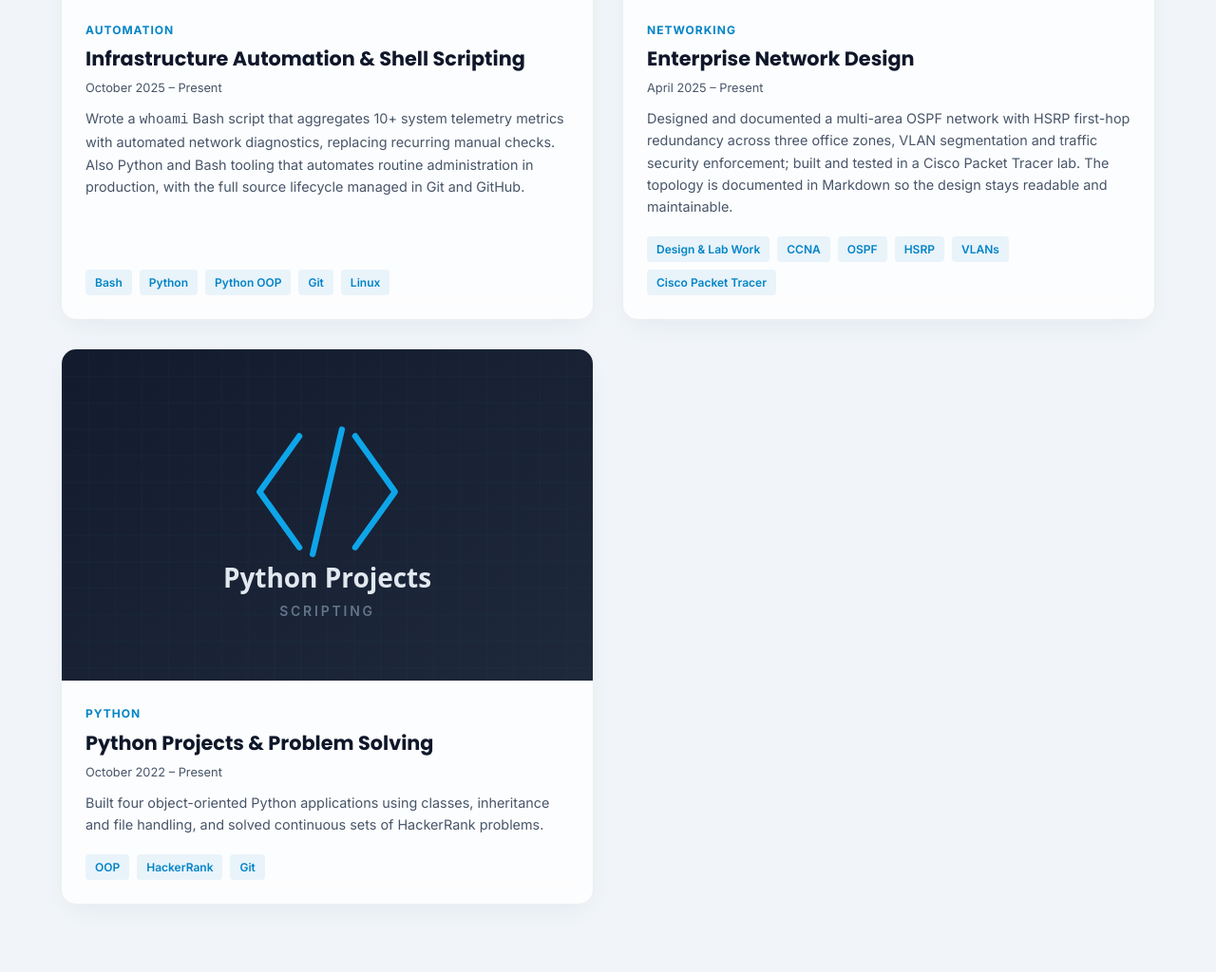
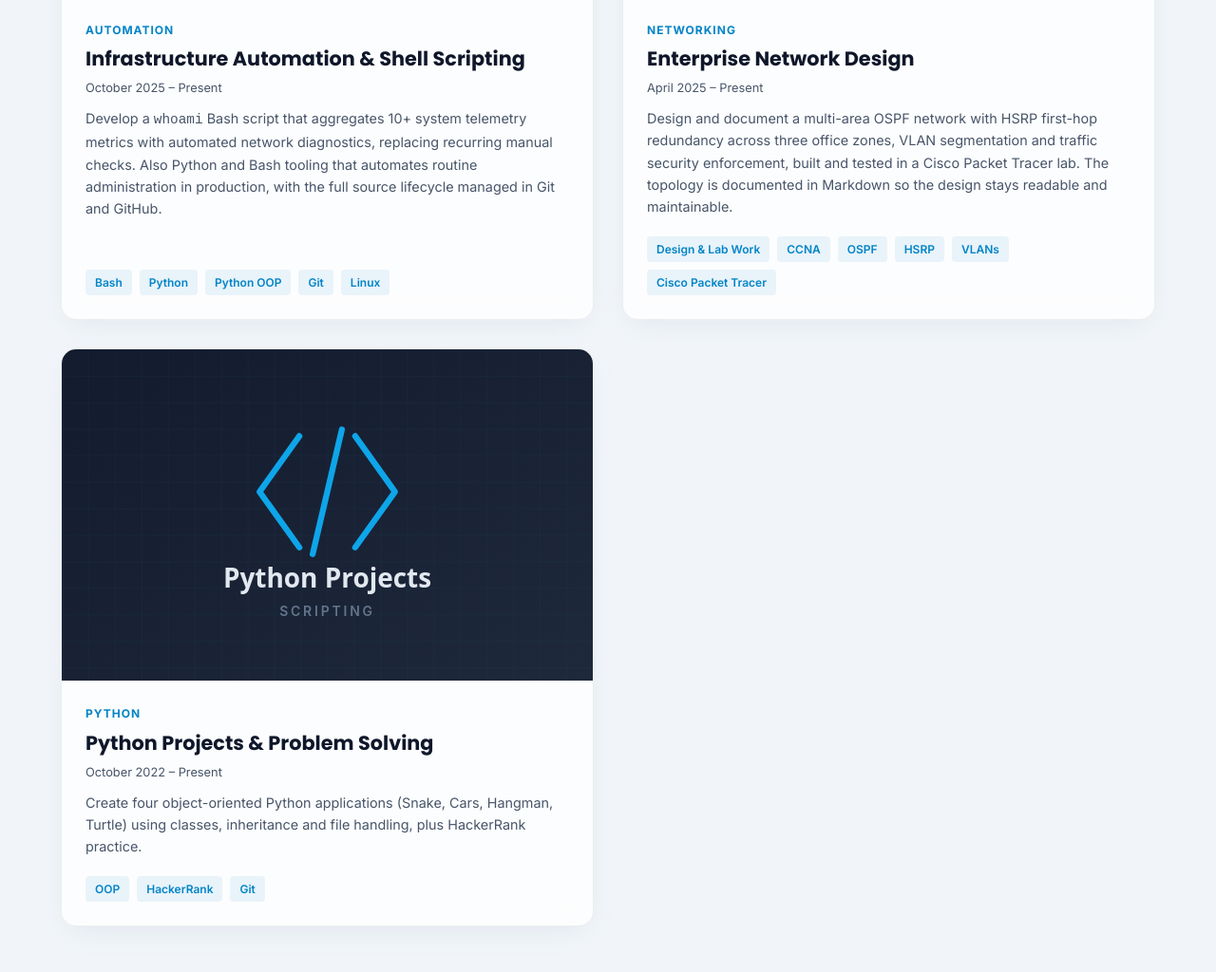
Before and after one commit to omargablx02/portfolio, a plain HTML site: page index.html in a window 1280 px wide. Shown: the part 9970-10994 px from the top of the page at 95% size. Drawn offline with Linux system fonts and the light colour scheme; animation ran at ten frames a second.

Commit message:
Final polish: consistent present tense across project descriptions, refresh CV PDF

```diff
--- a/index.html
+++ b/index.html
@@ -830,7 +830,7 @@
                         <span class="project-tag">Automation</span>
                         <h3>Rocky Linux Remote Access Lab</h3>
                         <span class="project-date">November 2026 &ndash; Present</span>
-                        <p>Configured passwordless SSH access with Ed25519 keys and a firewalld trusted zone for the Tailscale interface, so a Rocky Linux server can be administered from any network without a public IP or port forwarding.</p>
+                        <p>Configure passwordless SSH access with Ed25519 keys and a firewalld trusted zone for the Tailscale interface, so a Rocky Linux server can be administered from any network without a public IP or port forwarding.</p>
                         <div class="project-tech-tags">
                             <span>Rocky Linux</span>
                             <span>SSH keys</span>
@@ -856,7 +856,7 @@
                         <span class="project-tag">Automation</span>
                         <h3>Active Directory Automation</h3>
                         <span class="project-date">November 2026 &ndash; Present</span>
-                        <p>Automated AD administration with eight PowerShell scripts: OU tree creation from CSV, user and computer lifecycle, and safe delete/move with accidental-deletion protection. Added runtime domain detection, CSV validation, -WhatIf/-Confirm support, per-object reporting, and a 31-test Pester suite running in GitHub Actions CI.</p>
+                        <p>Automate AD administration with eight PowerShell scripts: OU tree creation from CSV, user and computer lifecycle, and safe delete/move with accidental-deletion protection. Add runtime domain detection, CSV validation, -WhatIf/-Confirm support, per-object reporting, and a 31-test Pester suite running in GitHub Actions CI.</p>
                         <div class="project-tech-tags">
                             <span>PowerShell</span>
                             <span>Windows Server 2022 (lab)</span>
@@ -934,7 +934,7 @@
                         <span class="project-tag">Automation</span>
                         <h3>Infrastructure Automation &amp; Shell Scripting</h3>
                         <span class="project-date">October 2025 &ndash; Present</span>
-                        <p>Wrote a <code>whoami</code> Bash script that aggregates 10+ system telemetry metrics with automated network diagnostics, replacing recurring manual checks. Also Python and Bash tooling that automates routine administration in production, with the full source lifecycle managed in Git and GitHub.</p>
+                        <p>Develop a <code>whoami</code> Bash script that aggregates 10+ system telemetry metrics with automated network diagnostics, replacing recurring manual checks. Also Python and Bash tooling that automates routine administration in production, with the full source lifecycle managed in Git and GitHub.</p>
                         <div class="project-tech-tags">
                             <span>Bash</span>
                             <span>Python</span>
@@ -961,7 +961,7 @@
                         <span class="project-tag">Networking</span>
                         <h3>Enterprise Network Design</h3>
                         <span class="project-date">April 2025 &ndash; Present</span>
-                        <p>Designed and documented a multi-area OSPF network with HSRP first-hop redundancy across three office zones, VLAN segmentation and traffic security enforcement; built and tested in a Cisco Packet Tracer lab. The topology is documented in Markdown so the design stays readable and maintainable.</p>
+                        <p>Design and document a multi-area OSPF network with HSRP first-hop redundancy across three office zones, VLAN segmentation and traffic security enforcement, built and tested in a Cisco Packet Tracer lab. The topology is documented in Markdown so the design stays readable and maintainable.</p>
                         <div class="project-tech-tags">
                             <span>Design &amp; Lab Work</span>
                             <span>CCNA</span>
@@ -995,7 +995,7 @@
                         <span class="project-tag">Python</span>
                         <h3>Python Projects &amp; Problem Solving</h3>
                         <span class="project-date">October 2022 &ndash; Present</span>
-                        <p>Built four object-oriented Python applications using classes, inheritance and file handling, and solved continuous sets of HackerRank problems.</p>
+                        <p>Create four object-oriented Python applications (Snake, Cars, Hangman, Turtle) using classes, inheritance and file handling, plus HackerRank practice.</p>
                         <div class="project-tech-tags">
                             <span>OOP</span>
                             <span>HackerRank</span>
```
Also changed, not shown: 1 other file.
